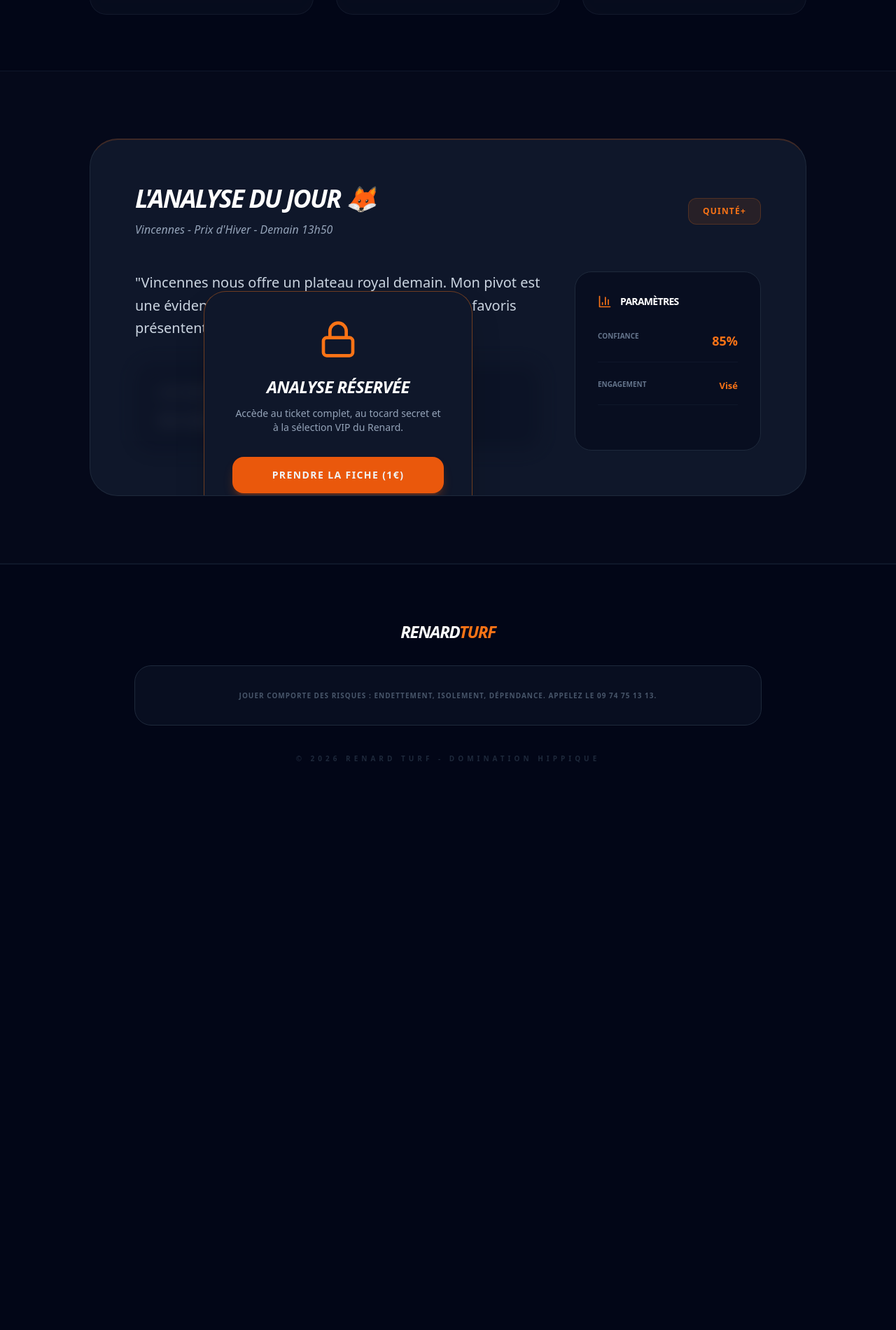
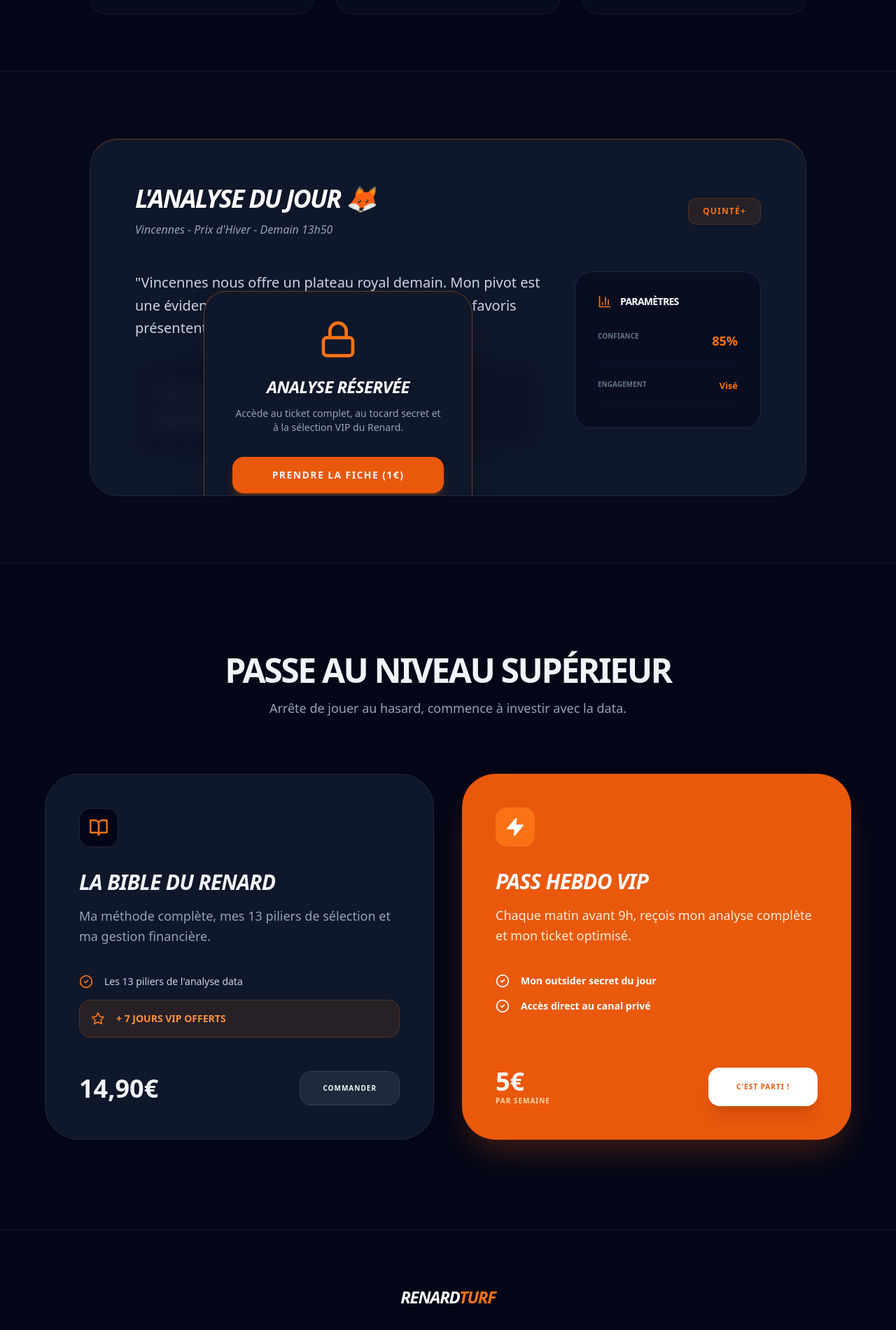
Before and after one commit to RenardTurf/Renard-turf, a React (Vite) app: page / in a window 1280 px wide. Shown: the part 895-2796 px from the top of the page at 70% size. Before the commit the page ends 2067 px from the top, so only its background shows below. Built offline with nearby package versions, Linux system fonts and the light colour scheme.

Commit message:
Update App.jsx

```diff
--- a/src/App.jsx
+++ b/src/App.jsx
@@ -13,14 +13,23 @@ const App = () => {
     return () => window.removeEventListener('scroll', handleScroll);
   }, []);
 
+  // --- REMPLACE LES LIENS CI-DESSOUS PAR TES LIENS SELLFY ---
+  const LINKS = {
+    VIP_HEBDO: "https://votre-boutique.sellfy.store/p/votre-lien-vip", // METS TON LIEN ICI
+    BIBLE: "https://votre-boutique.sellfy.store/p/votre-lien-bible",     // METS TON LIEN ICI
+    FICHE_UNITAIRE: "https://votre-boutique.sellfy.store/p/votre-lien-fiche" // METS TON LIEN ICI
+  };
+
   const stats = [
     { label: "ROI Moyen", value: "+51%", icon: <TrendingUp className="w-5 h-5 text-orange-500" /> },
-    { label: "Membres Team", value: "1450+", icon: <Users className="w-5 h-5 text-orange-500" /> },
+    { label: "Membres Team", value: "1500+", icon: <Users className="w-5 h-5 text-orange-500" /> },
     { label: "Taux Réussite", value: "73%", icon: <Target className="w-5 h-5 text-orange-500" /> },
   ];
 
   return (
     <div className="min-h-screen bg-slate-950 text-slate-100 font-sans selection:bg-orange-500/30">
+
+      {/* NAVIGATION */}
       <nav className={`fixed top-0 w-full z-50 transition-all duration-300 ${isScrolled ? 'bg-slate-950/90 backdrop-blur-md border-b border-slate-800 py-3' : 'bg-transparent py-5'}`}>
         <div className="container mx-auto px-6 flex justify-between items-center">
           <div className="flex items-center gap-2">
@@ -32,20 +41,20 @@ const App = () => {
           <div className="hidden md:flex items-center gap-8 text-xs font-bold uppercase tracking-widest text-slate-400">
             <a href="#analyse" className="hover:text-orange-500 transition-colors">L'Analyse</a>
             <a href="#offres" className="hover:text-orange-500 transition-colors">Offres 2026</a>
-            <button className="bg-orange-600 hover:bg-orange-700 text-white px-6 py-2.5 rounded-full transition-all transform hover:scale-105 font-black shadow-lg shadow-orange-600/20">
+            <a href={LINKS.VIP_HEBDO} className="bg-orange-600 hover:bg-orange-700 text-white px-6 py-2.5 rounded-full transition-all transform hover:scale-105 font-black shadow-lg shadow-orange-600/20">
               Accès VIP
-            </button>
+            </a>
           </div>
         </div>
       </nav>
 
+      {/* HERO SECTION */}
       <section className="relative pt-48 pb-20 overflow-hidden">
         <div className="absolute top-0 left-1/2 -translate-x-1/2 w-full h-full bg-[radial-gradient(circle_at_center,_var(--tw-gradient-stops))] from-orange-500/10 via-transparent to-transparent -z-10" />
         <div className="container mx-auto px-6 text-center">
           <div className="inline-flex items-center gap-2 bg-slate-900 border border-slate-800 px-4 py-1.5 rounded-full mb-8">
-            <span className="relative flex h-2 w-2">
-              <span className="animate-ping absolute inline-flex h-full w-full rounded-full bg-orange-400 opacity-75"></span>
-              <span className="relative inline-flex rounded-full h-2 w-2 bg-orange-500"></span>
+            <span className="relative flex h-2 w-2 text-orange-500">
+               ●
             </span>
             <span className="text-[10px] font-bold text-slate-400 uppercase tracking-[0.2em]">Saison 2026 : Rentabilité Activée</span>
           </div>
@@ -56,17 +65,17 @@ const App = () => {
             Arrête de parier au hasard. Utilise la data et les 13 piliers du Renard pour dominer le PMU sur le long terme.
           </p>
           <div className="flex flex-col sm:flex-row gap-5 justify-center items-center">
-            <button className="w-full sm:w-auto bg-orange-600 hover:bg-orange-700 text-white px-10 py-5 rounded-2xl font-black text-lg flex items-center justify-center gap-2 transition-all shadow-xl shadow-orange-600/30 group">
+            <a href={LINKS.VIP_HEBDO} className="w-full sm:w-auto bg-orange-600 hover:bg-orange-700 text-white px-10 py-5 rounded-2xl font-black text-lg flex items-center justify-center gap-2 transition-all shadow-xl shadow-orange-600/30 group">
               REJOINDRE LE VIP <ChevronRight className="w-6 h-6 group-hover:translate-x-1 transition-transform" />
-            </button>
-            <button className="w-full sm:w-auto bg-slate-900 hover:bg-slate-800 border border-slate-800 px-10 py-5 rounded-2xl font-black text-lg transition-all">
+            </a>
+            <a href="#offres" className="w-full sm:w-auto bg-slate-900 hover:bg-slate-800 border border-slate-800 px-10 py-5 rounded-2xl font-black text-lg transition-all text-center">
               LA BIBLE DU RENARD
-            </button>
+            </a>
           </div>
 
           <div className="grid grid-cols-1 md:grid-cols-3 gap-8 max-w-5xl mx-auto mt-24">
             {stats.map((stat, i) => (
-              <div key={i} className="bg-slate-900/40 border border-slate-800/50 p-8 rounded-3xl backdrop-blur-xl hover:border-orange-500/30 transition-colors">
+              <div key={i} className="bg-slate-900/40 border border-slate-800/50 p-8 rounded-3xl backdrop-blur-xl">
                 <div className="flex justify-center mb-5">{stat.icon}</div>
                 <div className="text-4xl font-black text-white mb-2">{stat.value}</div>
                 <div className="text-slate-500 text-[10px] uppercase font-bold tracking-[0.2em]">{stat.label}</div>
@@ -76,11 +85,12 @@ const App = () => {
         </div>
       </section>
 
+      {/* ANALYSE DU JOUR */}
       <section id="analyse" className="py-24 bg-slate-900/20 border-y border-slate-900">
-        <div className="container mx-auto px-6 text-center md:text-left">
+        <div className="container mx-auto px-6">
           <div className="max-w-5xl mx-auto bg-slate-900 border border-slate-800 rounded-[2.5rem] overflow-hidden shadow-3xl border-t-orange-500/20 border-t-2">
             <div className="p-8 md:p-16">
-              <div className="flex flex-col md:flex-row justify-between items-center mb-12 gap-6">
+              <div className="flex flex-col md:flex-row justify-between items-center mb-12 gap-6 text-center md:text-left">
                 <div>
                   <h2 className="text-4xl font-black text-white mb-3 tracking-tighter uppercase italic">L'Analyse du Jour 🦊</h2>
                   <p className="text-slate-400 font-medium italic">Vincennes - Prix d'Hiver - Demain 13h50</p>
@@ -92,40 +102,40 @@ const App = () => {
 
               <div className="grid grid-cols-1 lg:grid-cols-3 gap-12">
                 <div className="lg:col-span-2 space-y-8">
-                  <p className="text-slate-300 leading-relaxed text-xl font-medium">
+                  <p className="text-slate-300 leading-relaxed text-xl font-medium text-center md:text-left">
                     "Vincennes nous offre un plateau royal demain. Mon pivot est une évidence statistique, mais attention : plusieurs favoris présentent un 'Hic' génétique majeur..."
                   </p>
 
-                  <div className="relative group">
+                  <div className="relative">
                     <div className="p-8 bg-slate-950/60 border border-slate-800 rounded-3xl space-y-5 filter blur-md select-none opacity-30">
                       <p className="text-sm">Le n°5 est mon favori car...</p>
                       <p className="text-sm">Mon outsider caché est le n°12...</p>
                     </div>
                     <div className="absolute inset-0 flex items-center justify-center">
-                      <div className="bg-slate-900 border border-orange-500/40 p-10 rounded-[2rem] shadow-2xl text-center max-w-sm transform group-hover:scale-105 transition-all">
+                      <div className="bg-slate-900 border border-orange-500/40 p-10 rounded-[2rem] shadow-2xl text-center max-w-sm">
                         <Lock className="w-14 h-14 text-orange-500 mx-auto mb-6" />
                         <h3 className="text-2xl font-black mb-3 text-white uppercase tracking-tight italic">Analyse Réservée</h3>
                         <p className="text-sm text-slate-400 mb-8 font-medium">Accède au ticket complet, au tocard secret et à la sélection VIP du Renard.</p>
-                        <button className="w-full bg-orange-600 hover:bg-orange-500 py-4 rounded-2xl font-black text-sm uppercase tracking-widest shadow-lg shadow-orange-600/30 transition-all">
+                        <a href={LINKS.FICHE_UNITAIRE} className="block w-full bg-orange-600 hover:bg-orange-500 py-4 rounded-2xl font-black text-sm uppercase tracking-widest shadow-lg shadow-orange-600/30 transition-all">
                           Prendre la Fiche (1€)
-                        </button>
+                        </a>
                       </div>
                     </div>
                   </div>
                 </div>
 
-                <div className="bg-slate-950/50 p-8 rounded-3xl border border-slate-800">
+                <div className="bg-slate-950/50 p-8 rounded-3xl border border-slate-800 h-fit">
                   <h4 className="font-black text-white mb-8 flex items-center gap-3 uppercase tracking-tighter text-sm">
                     <BarChart3 className="w-5 h-5 text-orange-500" /> Paramètres
                   </h4>
                   <ul className="space-y-6 text-[13px]">
-                    <li className="flex justify-between border-b border-slate-900 pb-4">
-                      <span className="text-slate-500 font-bold uppercase text-[10px]">Confiance</span>
-                      <span className="text-orange-500 font-black text-lg">85%</span>
+                    <li className="flex justify-between border-b border-slate-900 pb-4 font-bold">
+                      <span className="text-slate-500 uppercase text-[10px]">Confiance</span>
+                      <span className="text-orange-500 text-lg">85%</span>
                     </li>
-                    <li className="flex justify-between border-b border-slate-900 pb-4">
-                      <span className="text-slate-500 font-bold uppercase text-[10px]">Engagement</span>
-                      <span className="text-orange-500 font-black">Visé</span>
+                    <li className="flex justify-between border-b border-slate-900 pb-4 font-bold">
+                      <span className="text-slate-500 uppercase text-[10px]">Engagement</span>
+                      <span className="text-orange-500">Visé</span>
                     </li>
                   </ul>
                 </div>
@@ -135,11 +145,64 @@ const App = () => {
         </div>
       </section>
 
+      {/* SECTION OFFRES */}
+      <section id="offres" className="py-32 px-6">
+        <div className="container mx-auto max-w-6xl">
+           <div className="text-center mb-20">
+              <h2 className="text-5xl font-black mb-4 uppercase tracking-tighter">Passe au niveau supérieur</h2>
+              <p className="text-slate-400 text-lg">Arrête de jouer au hasard, commence à investir avec la data.</p>
+           </div>
+
+           <div className="grid grid-cols-1 md:grid-cols-2 gap-10">
+              {/* Offre 1 : La Bible */}
+              <div className="bg-slate-900 border border-slate-800 p-12 rounded-[3rem] flex flex-col justify-between hover:border-orange-500/50 transition-all">
+                 <div>
+                    <div className="w-14 h-14 bg-slate-950 rounded-2xl flex items-center justify-center mb-8 border border-slate-800">
+                       <BookOpen className="text-orange-500 w-7 h-7" />
+                    </div>
+                    <h3 className="text-3xl font-black mb-4 uppercase tracking-tight italic">La Bible du Renard</h3>
+                    <p className="text-slate-400 mb-10 text-lg font-medium leading-relaxed">Ma méthode complète, mes 13 piliers de sélection et ma gestion financière.</p>
+                    <ul className="space-y-4 mb-12">
+                       <li className="flex items-center gap-4 text-sm text-slate-300 font-medium"><CheckCircle2 className="w-5 h-5 text-orange-500" /> Les 13 piliers de l'analyse data</li>
+                       <li className="flex items-center gap-4 text-sm text-orange-400 font-black bg-orange-500/10 p-4 rounded-2xl border border-orange-500/20"><Star className="w-5 h-5 text-orange-500" /> + 7 JOURS VIP OFFERTS</li>
+                    </ul>
+                 </div>
+                 <div className="flex items-center justify-between">
+                    <span className="text-4xl font-black">14,90€</span>
+                    <a href={LINKS.BIBLE} className="bg-slate-800 hover:bg-slate-700 px-8 py-4 rounded-2xl font-black transition-all border border-slate-700 uppercase text-[10px] tracking-widest">Commander</a>
+                 </div>
+              </div>
+
+              {/* Offre 2 : VIP HEBDO */}
+              <div className="bg-orange-600 p-12 rounded-[3rem] flex flex-col justify-between shadow-2xl shadow-orange-600/30 transform hover:-translate-y-2 transition-all">
+                 <div>
+                    <div className="w-14 h-14 bg-orange-500 rounded-2xl flex items-center justify-center mb-8">
+                       <Zap className="text-white fill-current w-7 h-7" />
+                    </div>
+                    <h3 className="text-3xl font-black text-white mb-4 uppercase tracking-tight italic">Pass Hebdo VIP</h3>
+                    <p className="text-orange-100 mb-10 text-lg font-medium leading-relaxed">Chaque matin avant 9h, reçois mon analyse complète et mon ticket optimisé.</p>
+                    <ul className="space-y-4 mb-12 text-white">
+                       <li className="flex items-center gap-4 text-sm font-black"><CheckCircle2 className="w-5 h-5 text-white" /> Mon outsider secret du jour</li>
+                       <li className="flex items-center gap-4 text-sm font-black"><CheckCircle2 className="w-5 h-5 text-white" /> Accès direct au canal privé</li>
+                    </ul>
+                 </div>
+                 <div className="flex items-center justify-between">
+                    <div className="flex flex-col">
+                       <span className="text-4xl font-black text-white">5€</span>
+                       <span className="text-[10px] text-orange-200 font-bold uppercase tracking-widest">par semaine</span>
+                    </div>
+                    <a href={LINKS.VIP_HEBDO} className="bg-white text-orange-600 px-10 py-5 rounded-2xl font-black transition-all hover:bg-slate-100 shadow-xl uppercase text-[10px] tracking-widest">C'est parti !</a>
+                 </div>
+              </div>
+           </div>
+        </div>
+      </section>
+
       <footer className="bg-slate-950 border-t border-slate-900 py-20 text-center">
         <span className="text-2xl font-black tracking-tighter text-white uppercase italic block mb-8">RENARD<span className="text-orange-500 font-black">TURF</span></span>
         <div className="bg-slate-900/50 p-8 rounded-3xl border border-slate-800 max-w-4xl mx-auto mb-10 mx-6">
           <p className="text-slate-600 text-[10px] leading-loose font-bold uppercase tracking-widest">
-            Jouer comporte des risques : endettement, isolement, dépendance. Appelez le 09 74 75 13 13.
+            Jouer comporte des risques : endettement, isolement, dépendance. Appelez le 09 74 75 13 13. Réservé aux majeurs.
           </p>
         </div>
         <p className="text-slate-800 text-[10px] font-black uppercase tracking-[0.5em]">
```
